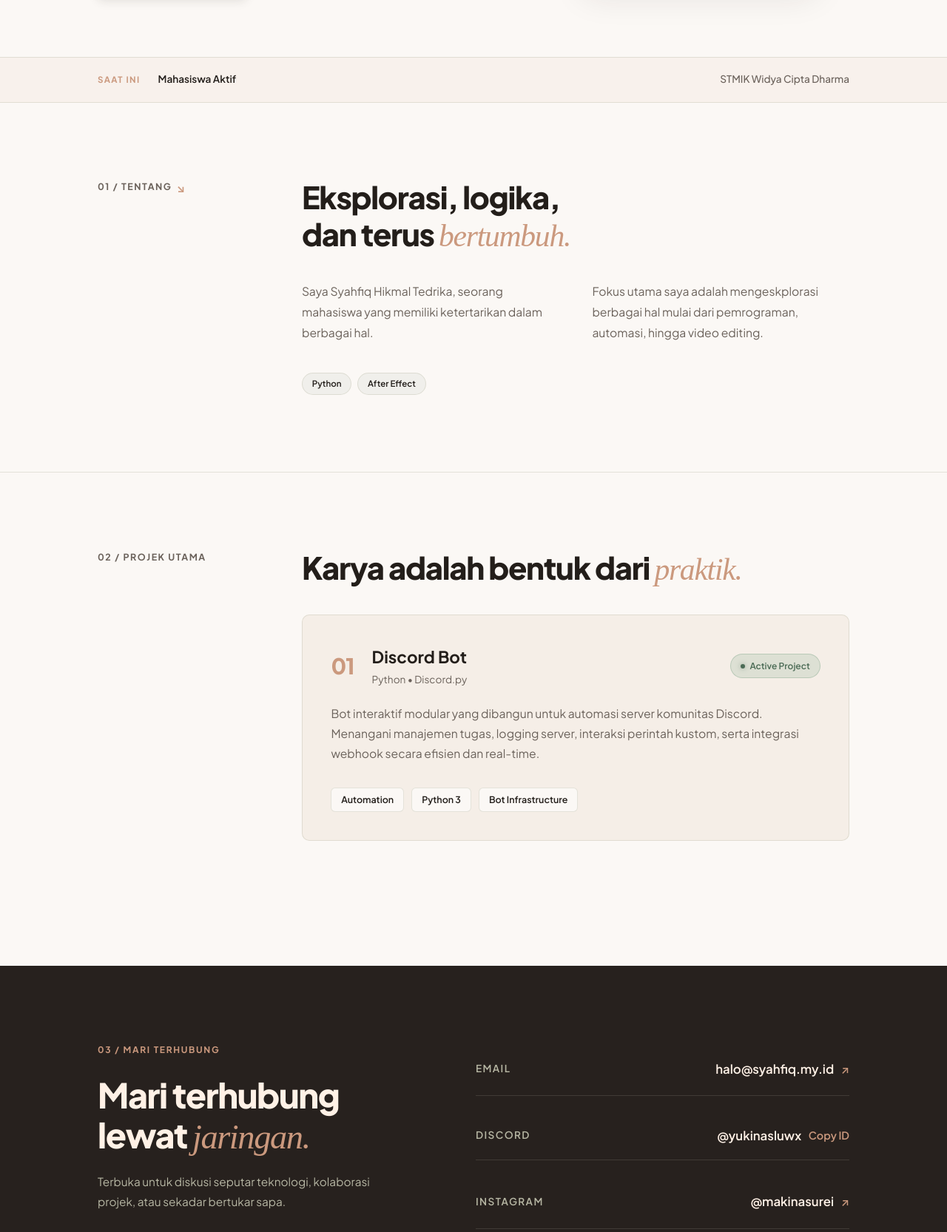
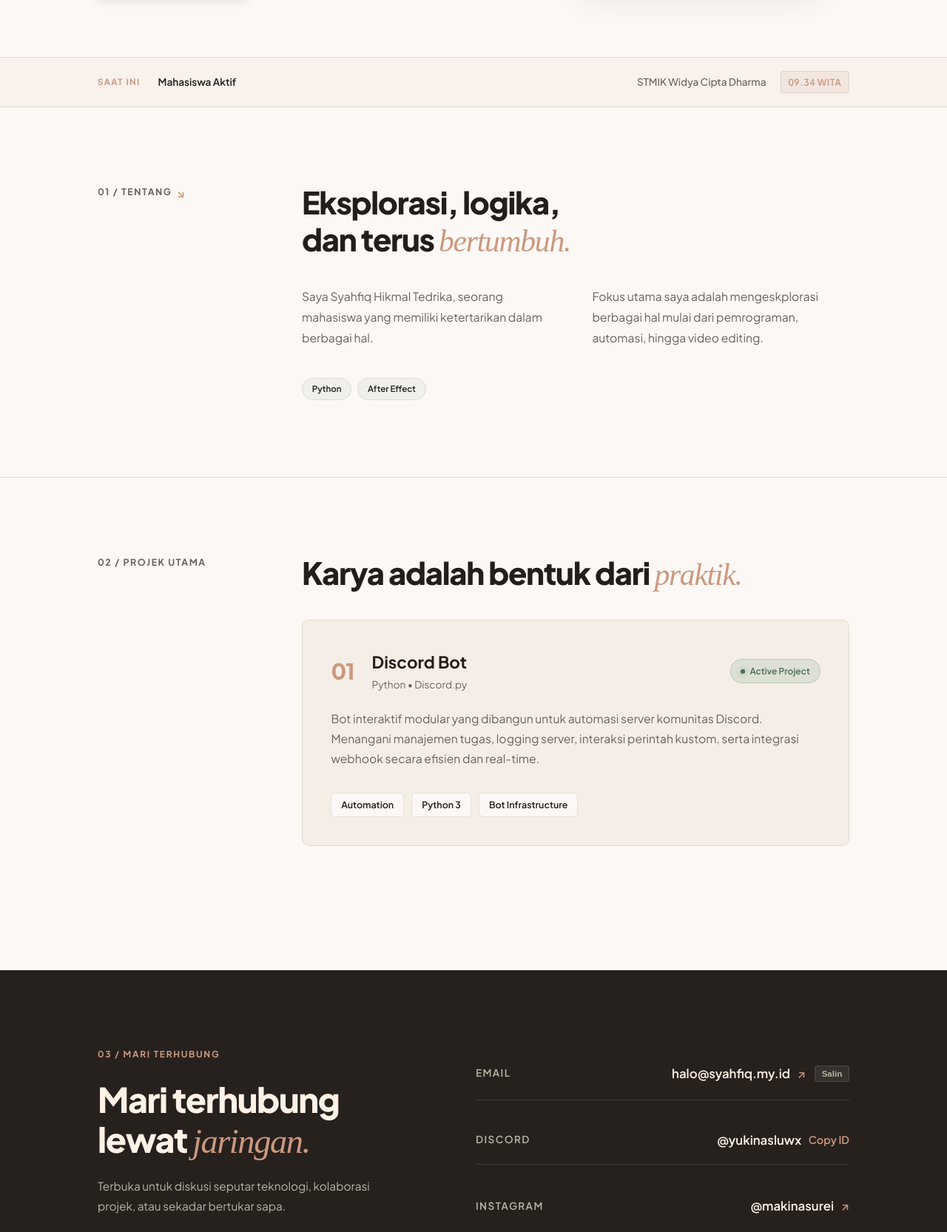
Before and after one commit to syhfq211/my-porto, a plain HTML site: page index.html in a window 1280 px wide. Shown: the part 619-2285 px from the top of the page at 74% size. Drawn offline with Linux system fonts and the light colour scheme.

Commit message:
little update

```diff
--- a/index.html
+++ b/index.html
@@ -4,7 +4,11 @@
   <meta charset="UTF-8" />
   <meta name="viewport" content="width=device-width, initial-scale=1.0" />
   <meta name="description" content="Syahfiq Hikmal Tedrika — Mahasiswa & Pengembang Bot" />
-  <title>My Porto</title>
+  <title>sureispace - personal portfolio</title>
+  <meta property="og:title" content="Syahfiq Hikmal Tedrika — Personal Space" />
+  <meta property="og:description" content="Eksplorasi teknologi, pembuatan automasi bot Python, dan catatan perjalanan mahasiswa." />
+  <meta property="og:type" content="website" />
+  <meta name="theme-color" content="#fbf8f5" />
   <link rel="preconnect" href="https://fonts.googleapis.com" />
   <link rel="preconnect" href="https://fonts.gstatic.com" crossorigin />
   <link href="https://fonts.googleapis.com/css2?family=Plus+Jakarta+Sans:ital,wght@0,300;0,400;0,500;0,600;0,700;0,800;1,400;1,600&display=swap" rel="stylesheet" />
@@ -81,6 +85,7 @@
       </div>
         <div class="status-item right">
           <span class="value">STMIK Widya Cipta Dharma</span>
+          <span class="live-time" id="liveTime" aria-label="Waktu lokal">10:00 WITA</span>
         </div>
     </div>
   </div>
@@ -165,10 +170,15 @@
         <!-- Email -->
         <div class="contact-row">
           <span class="contact-type">Email</span>
+          <div class="contact-actions">
             <a href="mailto:halo@syahfiq.my.id" id="emailLink" class="contact-val">
               halo@syahfiq.my.id
               <span class="contact-arrow" aria-hidden="true">↗</span>
             </a>
+            <button id="copyEmailBtn" class="btn-copy-inline" data-email="halo@syahfiq.my.id" aria-label="Salin alamat email">
+              Salin
+            </button>
+          </div>
         </div>
 
         <!-- Discord -->
--- a/script.js
+++ b/script.js
@@ -16,7 +16,7 @@ function showToast(message) {
 const copyDiscordBtn = document.getElementById('copyDiscordBtn');
 if (copyDiscordBtn) {
   copyDiscordBtn.addEventListener('click', async () => {
-    const discordId = copyDiscordBtn.dataset.discord || 'syahfiq';
+    const discordId = copyDiscordBtn.dataset.discord || 'yukinasluwx';
     try {
       await navigator.clipboard.writeText(discordId);
       showToast(`Discord ID disalin: @${discordId}`);
@@ -25,6 +25,36 @@ if (copyDiscordBtn) {
     }
   });
 }
+
+// Copy Email
+const copyEmailBtn = document.getElementById('copyEmailBtn');
+if (copyEmailBtn) {
+  copyEmailBtn.addEventListener('click', async () => {
+    const email = copyEmailBtn.dataset.email || 'halo@syahfiq.my.id';
+    try {
+      await navigator.clipboard.writeText(email);
+      showToast(`Email disalin: ${email}`);
+    } catch {
+      showToast('Gagal menyalin email');
+    }
+  });
+}
+
+// Live Local Time (WITA - UTC+8)
+const liveTimeEl = document.getElementById('liveTime');
+function updateTime() {
+  if (!liveTimeEl) return;
+  const now = new Date();
+  const timeString = now.toLocaleTimeString('id-ID', {
+    timeZone: 'Asia/Makassar',
+    hour: '2-digit',
+    minute: '2-digit',
+    hour12: false
+  });
+  liveTimeEl.textContent = `${timeString} WITA`;
+}
+updateTime();
+setInterval(updateTime, 30000);
 
 // Sticky Navbar with blur transition on scroll
 const navbar = document.querySelector('.navbar');
--- a/style.css
+++ b/style.css
@@ -423,9 +423,51 @@ body {
   color: var(--text-dark);
 }
 
+.status-item.right {
+  display: flex;
+  align-items: center;
+  gap: 1.2rem;
+}
+
 .status-item.right .value {
   color: var(--text-muted);
   font-weight: 500;
+}
+
+.live-time {
+  font-size: 0.78rem;
+  font-weight: 600;
+  color: var(--accent);
+  background: rgba(203, 153, 126, 0.12);
+  border: 1px solid var(--border-light);
+  padding: 0.2rem 0.6rem;
+  border-radius: 4px;
+  font-variant-numeric: tabular-nums;
+  letter-spacing: 0.04em;
+}
+
+.contact-actions {
+  display: flex;
+  align-items: center;
+  gap: 0.75rem;
+}
+
+.btn-copy-inline {
+  background: rgba(255, 241, 230, 0.08);
+  border: 1px solid var(--border-dark);
+  color: var(--c-sage);
+  font-size: 0.72rem;
+  font-weight: 600;
+  padding: 0.25rem 0.55rem;
+  border-radius: 4px;
+  cursor: pointer;
+  transition: var(--transition-fast);
+}
+
+.btn-copy-inline:hover {
+  background: var(--c-terracotta);
+  border-color: var(--c-terracotta);
+  color: #fff;
 }
 
 /* ================= CONTENT SECTION ================= */
```
Lines whose indentation alone changed are shown as unchanged.
